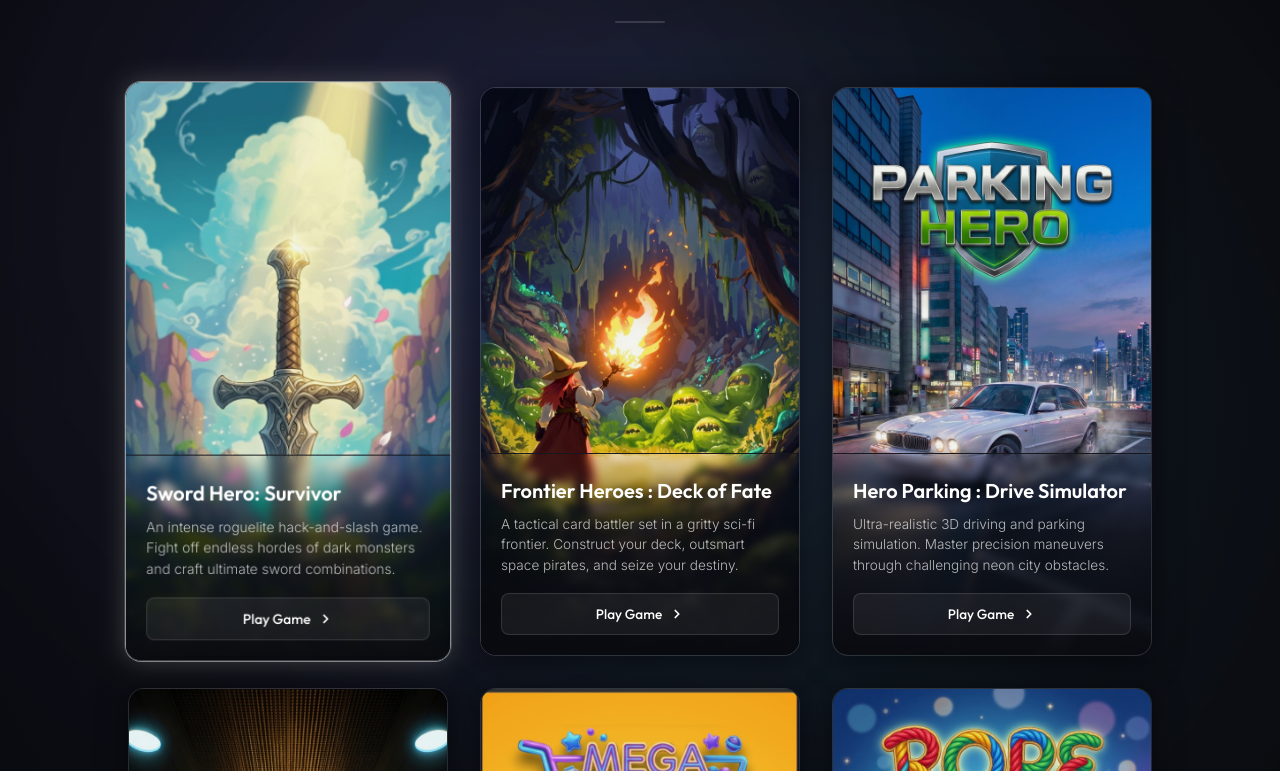
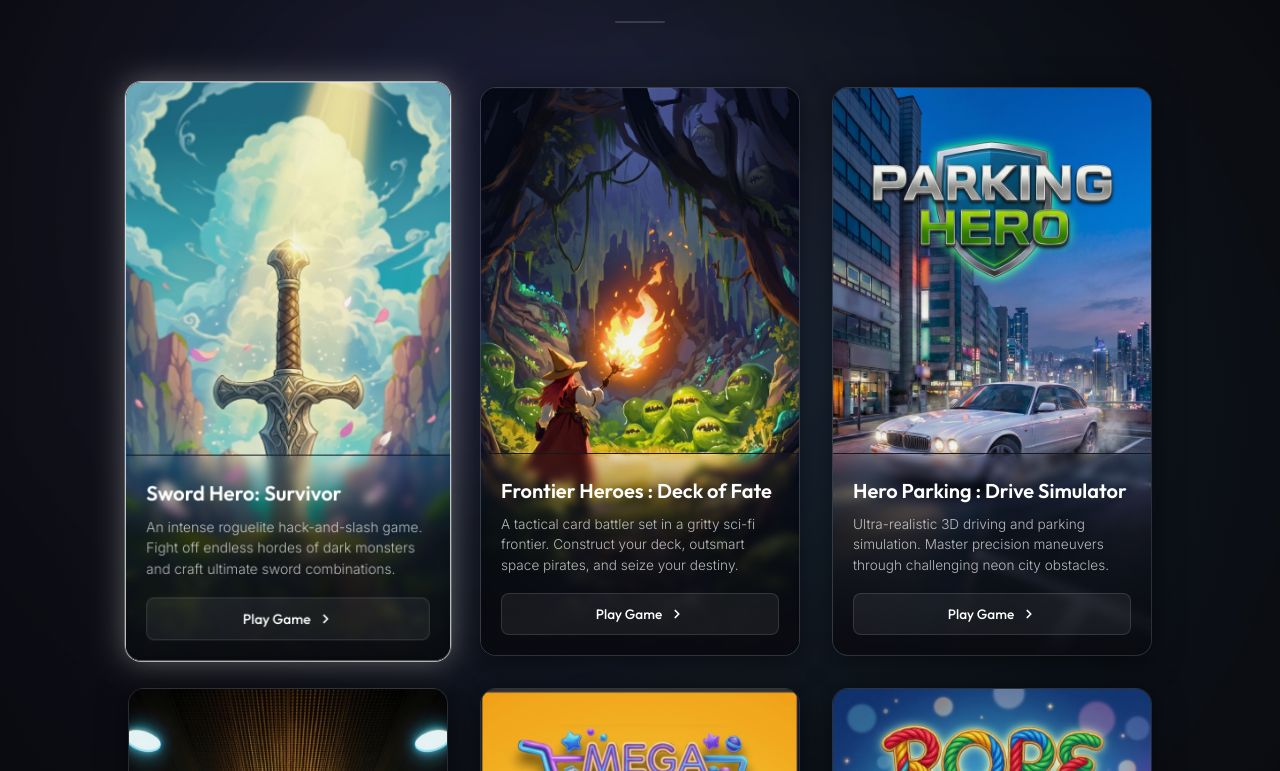
Before and after one commit to AlexBurlakaUkr/Cinematic-Glass-Portfolio, a plain HTML site: page index.html in a window 1280 px wide. In both pictures the pointer is over the element 288 px from the left and 1344 px from the top of the page. Shown: the part 973-1744 px from the top of the page. Drawn offline with Linux system fonts and the light colour scheme.

Commit message:
Further increase card hover glow intensity

```diff
--- a/styles.css
+++ b/styles.css
@@ -324,8 +324,8 @@ body {
 }
 
 .project-card:hover {
-  border-color: rgba(255, 255, 255, 0.65);
-  box-shadow: 0 0 25px rgba(255, 255, 255, 0.22), 0 4px 30px rgba(0, 0, 0, 0.5);
+  border-color: rgba(255, 255, 255, 0.9);
+  box-shadow: 0 0 30px rgba(255, 255, 255, 0.35), 0 4px 30px rgba(0, 0, 0, 0.5);
 }
 
 /* Fallback card content when image is missing/broken */
```
